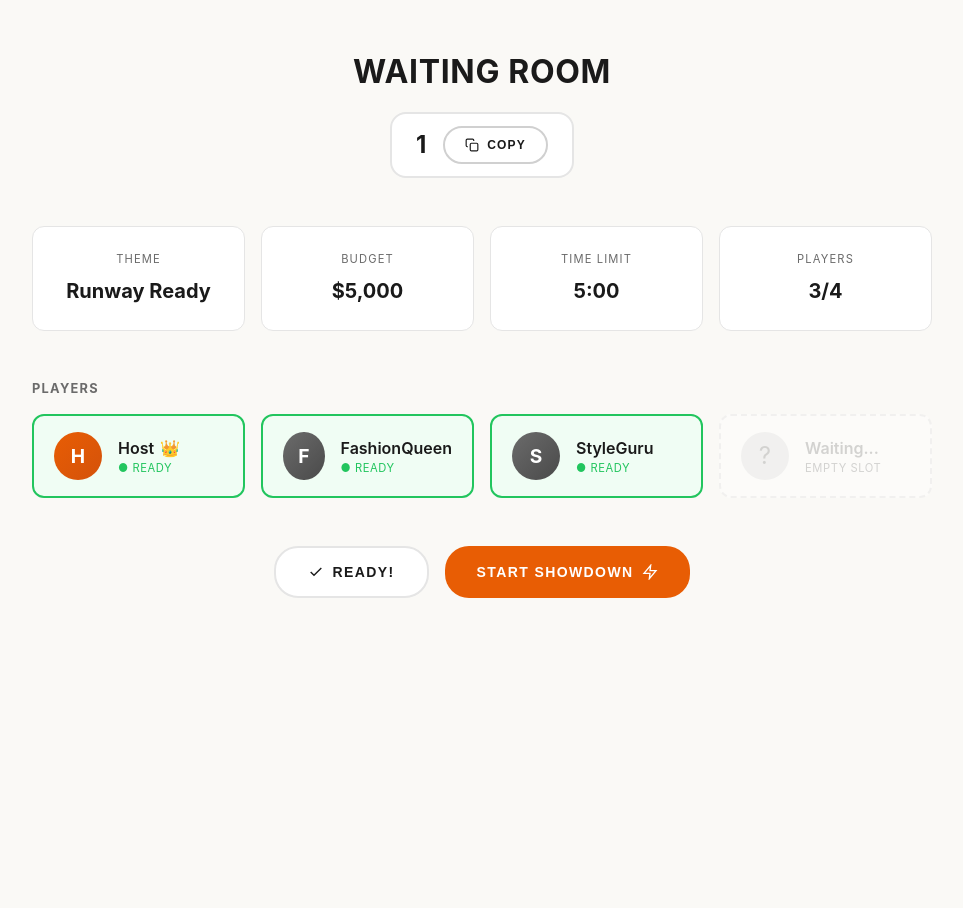
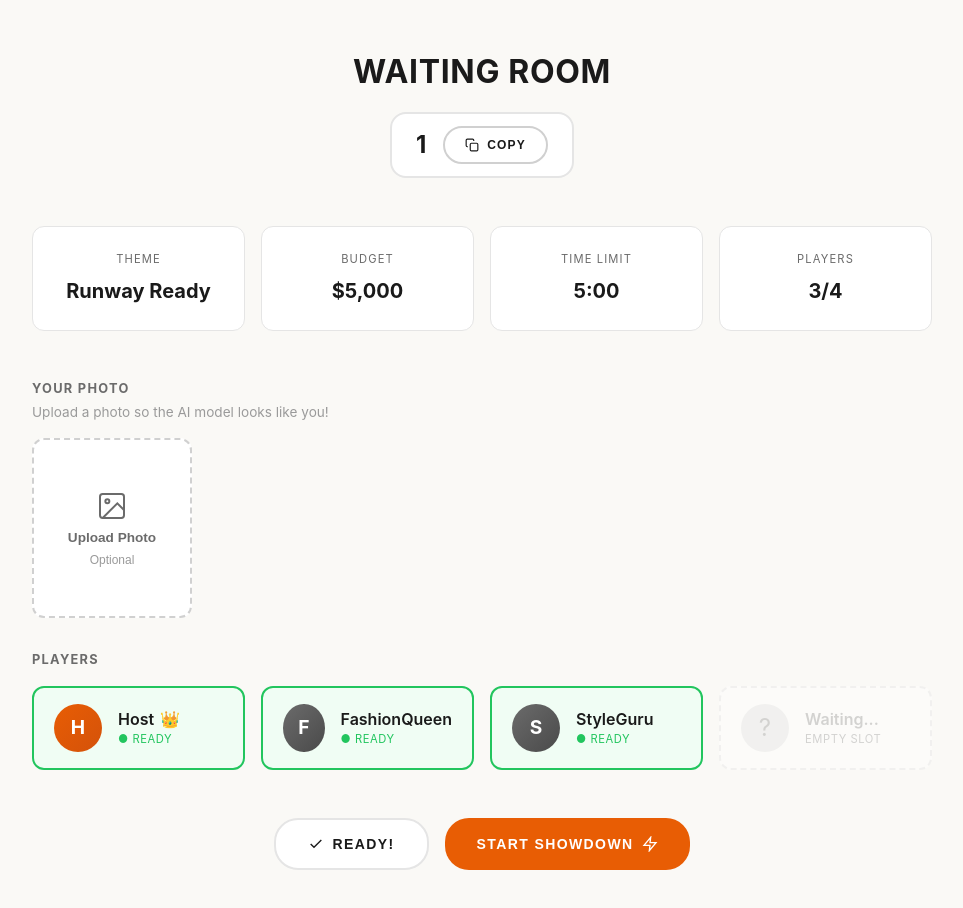
Before and after one commit to Tyrrnien81/Shopbop-Showdown, a React app in the folder frontend/: page /lobby/1 in a window 1280 px wide. Shown: the top 908 px of the page, without its empty margins (158-1121 px from the left). Before the commit the page ends 800 px from the top, so only its background shows below. Built offline with nearby package versions, Linux system fonts and the light colour scheme; no server answers; the HTML template or start-up script is replaced by a standard one.

Commit message:
Able to upload a photo of yourself for the model

```diff
--- a/frontend/src/App.css
+++ b/frontend/src/App.css
@@ -637,6 +637,95 @@ input::placeholder {
   font-weight: 700;
 }
 
+/* Photo Upload Section */
+.photo-upload-section {
+  width: 100%;
+  max-width: 900px;
+  margin-bottom: 32px;
+}
+
+.photo-upload-section h2 {
+  font-size: 0.8rem;
+  text-transform: uppercase;
+  letter-spacing: 0.1em;
+  color: var(--text-muted);
+  margin-bottom: 4px;
+}
+
+.photo-upload-hint {
+  font-size: 0.85rem;
+  color: var(--text-light);
+  margin-bottom: 16px;
+}
+
+.photo-upload-btn {
+  display: flex;
+  flex-direction: column;
+  align-items: center;
+  justify-content: center;
+  gap: 8px;
+  width: 160px;
+  height: 180px;
+  background: var(--bg-white);
+  border: 2px dashed var(--border-medium);
+  border-radius: var(--radius-md);
+  cursor: pointer;
+  color: var(--text-muted);
+  transition: all 0.2s ease;
+}
+
+.photo-upload-btn:hover {
+  border-color: var(--primary-orange);
+  color: var(--primary-orange);
+  background: #FFF5F0;
+}
+
+.photo-upload-btn span {
+  font-size: 0.85rem;
+  font-weight: 600;
+}
+
+.photo-upload-optional {
+  font-size: 0.75rem !important;
+  font-weight: 400 !important;
+  color: var(--text-light);
+}
+
+.photo-preview {
+  position: relative;
+  width: 160px;
+}
+
+.photo-preview-img {
+  width: 160px;
+  height: 180px;
+  object-fit: cover;
+  border-radius: var(--radius-md);
+  border: 2px solid var(--primary-orange);
+}
+
+.photo-remove-btn {
+  display: flex;
+  align-items: center;
+  justify-content: center;
+  gap: 4px;
+  margin-top: 8px;
+  width: 100%;
+  padding: 6px;
+  background: none;
+  border: 1px solid var(--border-light);
+  border-radius: var(--radius-sm);
+  cursor: pointer;
+  color: var(--text-muted);
+  font-size: 0.8rem;
+  transition: all 0.2s ease;
+}
+
+.photo-remove-btn:hover {
+  border-color: var(--error);
+  color: var(--error);
+}
+
 .players-section {
   width: 100%;
   max-width: 900px;
--- a/frontend/src/pages/Game.jsx
+++ b/frontend/src/pages/Game.jsx
@@ -58,6 +58,7 @@ function Game() {
   const {
     game,
     currentOutfit,
+    userPhoto,
     addProductToOutfit,
     removeProductFromOutfit,
     setLoading,
@@ -160,7 +161,7 @@ function Game() {
     setSelectedImage(null);
 
     try {
-      const images = await generateTryOnImage(currentOutfit.products);
+      const images = await generateTryOnImage(currentOutfit.products, userPhoto);
       // Convert to data URLs and fill slots
       const imageUrls = [null, null, null];
       images.forEach((img, i) => {
@@ -190,7 +191,7 @@ function Game() {
     });
 
     try {
-      const image = await generateSingleTryOnImage(currentOutfit.products, index);
+      const image = await generateSingleTryOnImage(currentOutfit.products, index, userPhoto);
       const imageUrl = `data:${image.mimeType};base64,${image.imageData}`;
 
       setGeneratedImages(prev => {
--- a/frontend/src/pages/Lobby.jsx
+++ b/frontend/src/pages/Lobby.jsx
@@ -1,4 +1,4 @@
-import { useEffect, useState } from 'react';
+import { useEffect, useState, useRef } from 'react';
 import { useParams, useSearchParams, useNavigate } from 'react-router-dom';
 import { gameApi } from '../services/api';
 import useGameStore from '../store/gameStore';
@@ -11,14 +11,18 @@ function Lobby() {
     game,
     players,
     currentPlayer,
+    userPhoto,
     setGame,
     setPlayers,
     setCurrentPlayer,
+    setUserPhoto,
     setLoading,
     setError,
     isLoading,
     error,
   } = useGameStore();
+
+  const fileInputRef = useRef(null);
 
   const [isHost, setIsHost] = useState(true); // Mock as host for dev
 
@@ -98,6 +102,27 @@ function Lobby() {
     navigator.clipboard.writeText(gameId);
   };
 
+  const handlePhotoUpload = (e) => {
+    const file = e.target.files[0];
+    if (!file) return;
+
+    if (!file.type.startsWith('image/')) {
+      setError('Please upload an image file');
+      return;
+    }
+
+    const reader = new FileReader();
+    reader.onloadend = () => {
+      setUserPhoto(reader.result);
+    };
+    reader.readAsDataURL(file);
+  };
+
+  const handleRemovePhoto = () => {
+    setUserPhoto(null);
+    if (fileInputRef.current) fileInputRef.current.value = '';
+  };
+
   const formatTime = (seconds) => {
     const mins = Math.floor(seconds / 60);
     const secs = seconds % 60;
@@ -157,6 +182,40 @@ function Lobby() {
           </div>
         </div>
       )}
+
+      {/* Photo Upload Section */}
+      <section className="photo-upload-section">
+        <h2>Your Photo</h2>
+        <p className="photo-upload-hint">Upload a photo so the AI model looks like you!</p>
+        <input
+          type="file"
+          ref={fileInputRef}
+          accept="image/*"
+          onChange={handlePhotoUpload}
+          style={{ display: 'none' }}
+        />
+        {userPhoto ? (
+          <div className="photo-preview">
+            <img src={userPhoto} alt="Your photo" className="photo-preview-img" />
+            <button className="photo-remove-btn" onClick={handleRemovePhoto}>
+              <svg width="16" height="16" viewBox="0 0 24 24" fill="none" stroke="currentColor" strokeWidth="2">
+                <path d="M18 6L6 18M6 6l12 12"/>
+              </svg>
+              Remove
+            </button>
+          </div>
+        ) : (
+          <button className="photo-upload-btn" onClick={() => fileInputRef.current?.click()}>
+            <svg width="32" height="32" viewBox="0 0 24 24" fill="none" stroke="currentColor" strokeWidth="1.5">
+              <rect x="3" y="3" width="18" height="18" rx="2" ry="2"/>
+              <circle cx="8.5" cy="8.5" r="1.5"/>
+              <polyline points="21 15 16 10 5 21"/>
+            </svg>
+            <span>Upload Photo</span>
+            <span className="photo-upload-optional">Optional</span>
+          </button>
+        )}
+      </section>
 
       {/* Players Section */}
       <section className="players-section">
--- a/frontend/src/services/geminiApi.js
+++ b/frontend/src/services/geminiApi.js
@@ -29,7 +29,7 @@ async function imageUrlToBase64(imageUrl) {
  * @param {Array} products - Array of selected products with imageUrl, name, category
  * @returns {Promise<Object>} - Object with imageData (base64) and mimeType
  */
-export async function generateTryOnImage(products) {
+export async function generateTryOnImage(products, userPhoto = null) {
   if (!products || products.length === 0) {
     throw new Error('No products provided for try-on');
   }
@@ -60,7 +60,8 @@ export async function generateTryOnImage(products) {
           brand: p.brand
         })),
         productImages: productImages,
-        count: 3 // Request 3 images
+        count: 3, // Request 3 images
+        userPhoto: userPhoto || undefined
       })
     });
 
@@ -85,7 +86,7 @@ export async function generateTryOnImage(products) {
  * @param {number} variation - Variation index (0, 1, or 2) for different poses
  * @returns {Promise<Object>} - Object with imageData (base64) and mimeType
  */
-export async function generateSingleTryOnImage(products, variation = 0) {
+export async function generateSingleTryOnImage(products, variation = 0, userPhoto = null) {
   if (!products || products.length === 0) {
     throw new Error('No products provided for try-on');
   }
@@ -116,7 +117,8 @@ export async function generateSingleTryOnImage(products, variation = 0) {
           brand: p.brand
         })),
         productImages: productImages,
-        variation: variation
+        variation: variation,
+        userPhoto: userPhoto || undefined
       })
     });
 
--- a/frontend/src/store/gameStore.js
+++ b/frontend/src/store/gameStore.js
@@ -17,6 +17,9 @@ const useGameStore = create((set, get) => ({
   outfits: [],
   results: [],
   hasVoted: false,
+
+  // User Photo (base64 data URL for personalized try-on)
+  userPhoto: null,
 
   // Loading/Error States
   isLoading: false,
@@ -84,6 +87,9 @@ const useGameStore = create((set, get) => ({
 
   clearError: () => set({ error: null }),
 
+  // User Photo Actions
+  setUserPhoto: (userPhoto) => set({ userPhoto }),
+
   // Reset store
   resetGame: () => set({
     game: null,
@@ -91,6 +97,7 @@ const useGameStore = create((set, get) => ({
     currentPlayer: null,
     gameStatus: null,
     currentOutfit: { products: [], totalPrice: 0 },
+    userPhoto: null,
     outfits: [],
     results: [],
     hasVoted: false,
```
Also changed, not shown: 1 other file (tests, documents, lock files or other folders).
